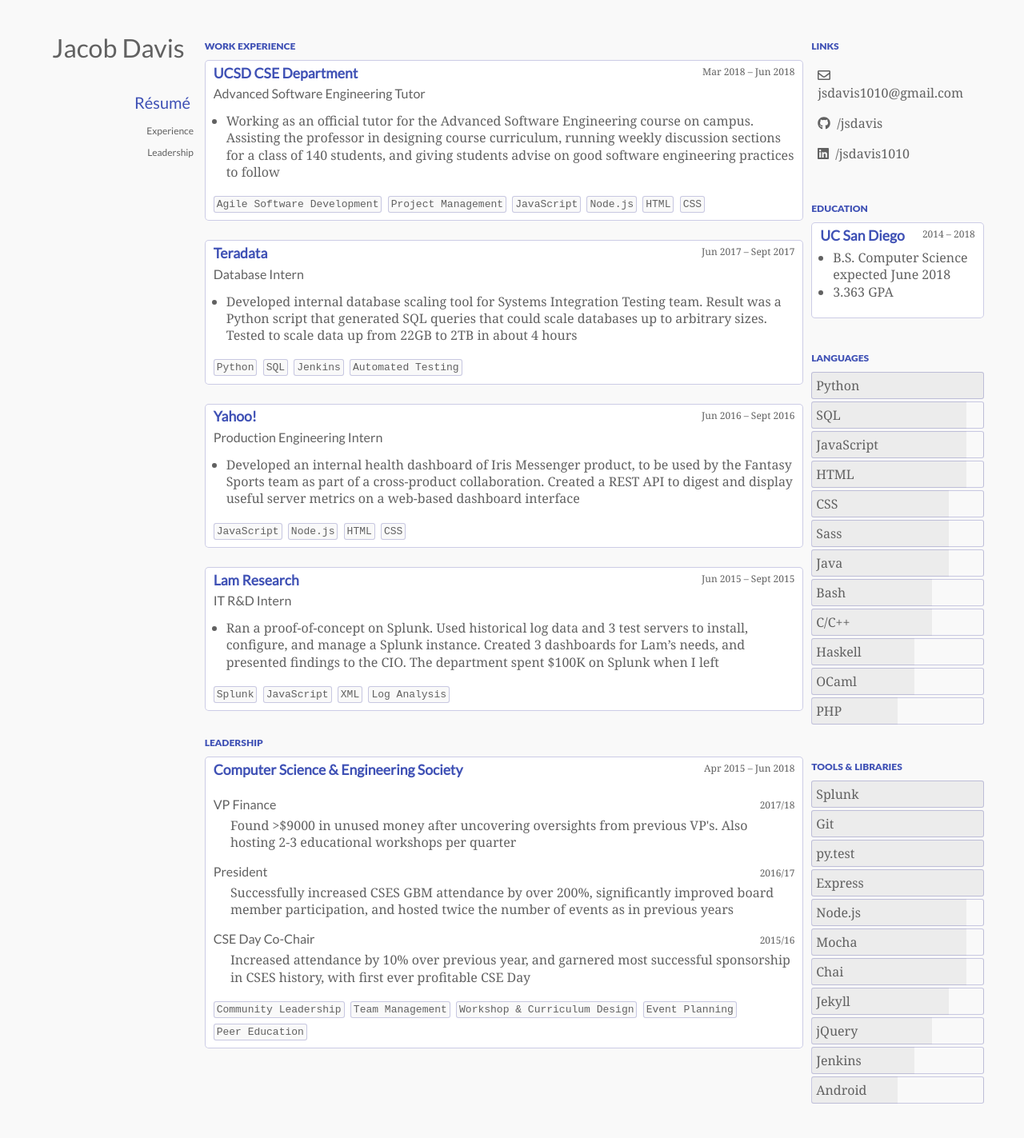
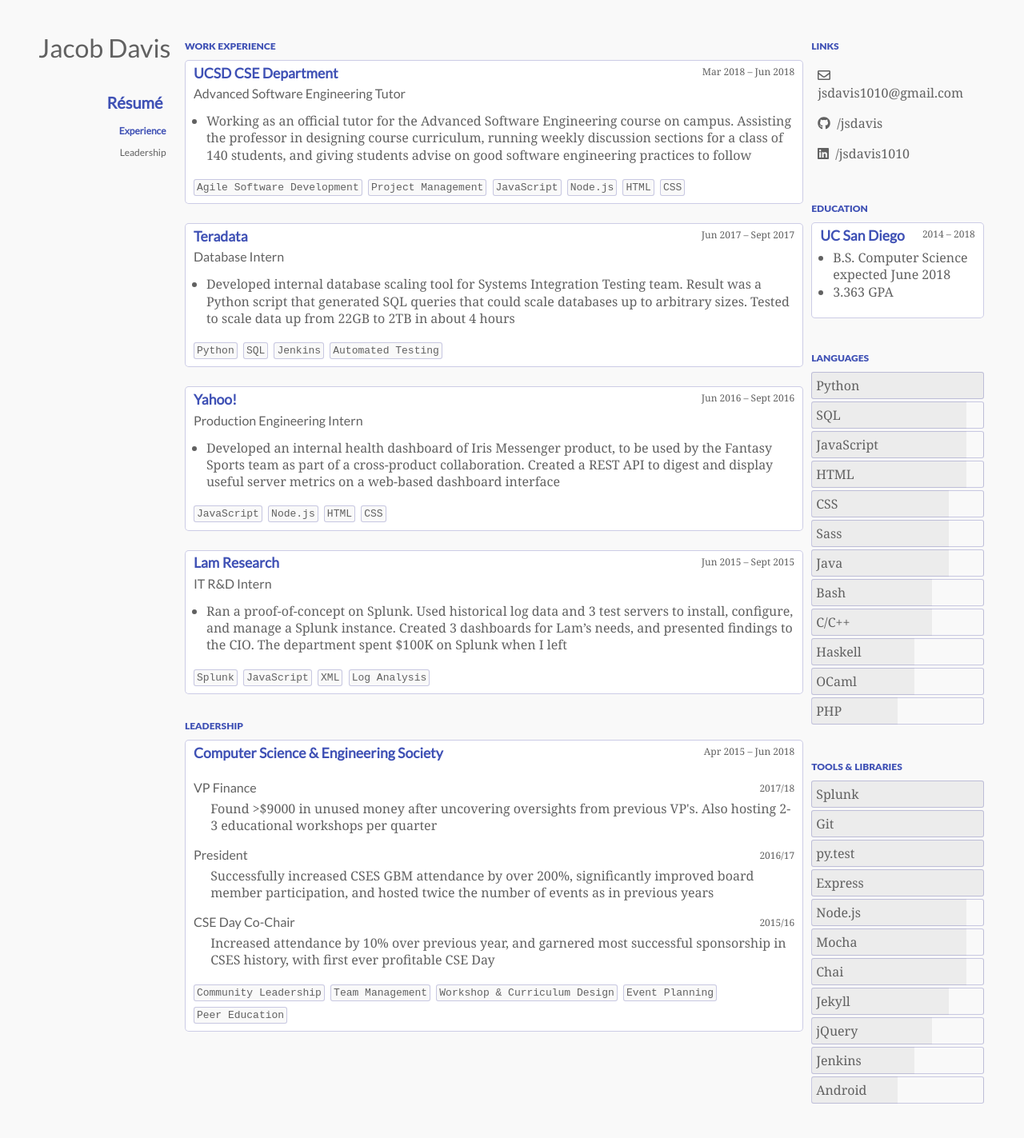
Before and after one commit to jsdavis/jsdavis.github.io, a Jekyll site: the page built from index.md, in a window 1280 px wide. Shown: the whole page at 80% size. Built offline with Jekyll 4.4.1, drawn with Linux system fonts in a browser that asks for light colours; nearby versions of some CDN libraries; after the commit the page ends 1391 px from its top, so only the background shows below that.

Commit message:
Finished nav

```diff
--- a/_layouts/resume.html
+++ b/_layouts/resume.html
@@ -9,7 +9,8 @@
 </head>
 
 <body>
-	<nav class='sidebar'>
+  <div class='sidebar'>
+    <nav>
       <header id='header'>
         <h1>{{ site.resume_name }}</h1>
       </header>
@@ -19,6 +20,7 @@
         <a href="#leadership">Leadership</a>
       </div>
     </nav>
+  </div>
   <main>
 
     <section id='experience'>
@@ -106,4 +108,7 @@
     </section>
   </aside>
 </body>
+
+<script src="{{ '/assets/js/main.js' | relative_url }}"></script>
+
 </html>
--- a/assets/css/main.sass
+++ b/assets/css/main.sass
@@ -26,28 +26,32 @@ html
 body
     padding-top: 2em
     font: 1em $serif
-    display: flex
-    flex: 1 0
-    flex-wrap: wrap
+    display: grid
+    grid: "nav main sidebar" / 175px 1fr 220px
     justify-content: center
     background-color: $background
 
 nav
-    flex: 0 0 200px
+    position: fixed
     text-align: right
     a
         font: 1.25em $sans-serif
     .sub a
         font-size: .75em
+        transition: all 0.2s cubic-bezier(0.645, 0.045, 0.355, 1)
 
 main
-    flex: 1
+    grid-area: main
 
 aside
-    flex: 0 0 220px
+    grid-area: sidebar
+
+div.sidebar
+    grid-area: nav
+    justify-self: stretch
 
 .sidebar
-    align-self: flex-start
+    justify-self: center
     display: flex
     flex-direction: column
     a
@@ -60,6 +64,7 @@ aside
             margin-bottom: auto
             margin-right: 0.5em
         &.active
+            font-weight: bold
             color: $blue
             &:visited
                 color: $blue
@@ -83,7 +88,9 @@ section
     width: 98%
     margin-left: auto
     margin-right: auto
-    margin-bottom: 2em
+    box-sizing: border-box
+    &:not(:first-child)
+        margin-top: 2em
 
 a
     text-decoration: none
@@ -195,14 +202,28 @@ code
                 float: right
                 content: '#{$i}%'
 
+@media screen and (max-width: 900px)
+    body
+        grid: [row1-start] "nav sidebar" [row1-end] [row2-start] "main sidebar" [row2-end] / 1fr 220px
+    nav
+        position: relative
+        text-align: center
+        .sub
+            display: none
+
+    h1
+        margin-bottom: 0
+
+
 @media screen and (max-width: 700px)
-    main, aside
-        flex-basis: 100%
+    body
+        grid: [row1-start] "nav" [row1-end] [row2-start] "main" [row2-end] [row3-start] "sidebar" [row3-end] / 1fr
 
     #education
         order: -2
     #links
         order: -1
+
 
     h3, time
         float: none
--- /dev/null
+++ b/assets/js/main.js
@@ -0,0 +1,52 @@
+// When clicking to an anchor, ignore the scroll event
+let ignoreScroll = false;
+
+class NavLink {
+    constructor(elem) {
+        this.elem = elem;
+
+        // Ignore the first scroll event after clicking
+        this.elem.addEventListener('click', () => {
+            ignoreScroll = true;
+            this.activate();
+        });
+
+        const link = document.querySelector(elem.getAttribute('href'));
+        const box = link.getBoundingClientRect();
+
+        const breakpoint = window.innerHeight / 4;
+        this.bounds = {
+            top : box.top + window.scrollY - breakpoint,
+            bottom : box.bottom + window.scrollY
+        };
+    }
+
+    shouldBeActive() {
+        return window.scrollY >= this.bounds.top &&
+               window.scrollY <= this.bounds.bottom;I
+    }
+
+    activate() {
+        if (NavLink.active) NavLink.active.deactivate();
+        this.elem.classList.add('active');
+        NavLink.active = this;
+    }
+
+    deactivate() {
+        this.elem.classList.remove('active');
+        NavLink.active = null;
+    }
+}
+
+const NavLinks = Array.from(document.querySelectorAll('nav .sub a')).map(elem => new NavLink(elem));
+
+window.addEventListener('scroll', () => {
+    // Ignore the first scroll event after clicking
+    if (ignoreScroll) {
+        ignoreScroll = false;
+        return
+    }
+
+    for (let l of NavLinks)
+        if (l.shouldBeActive()) l.activate();
+});
```
Lines whose indentation alone changed are shown as unchanged.
